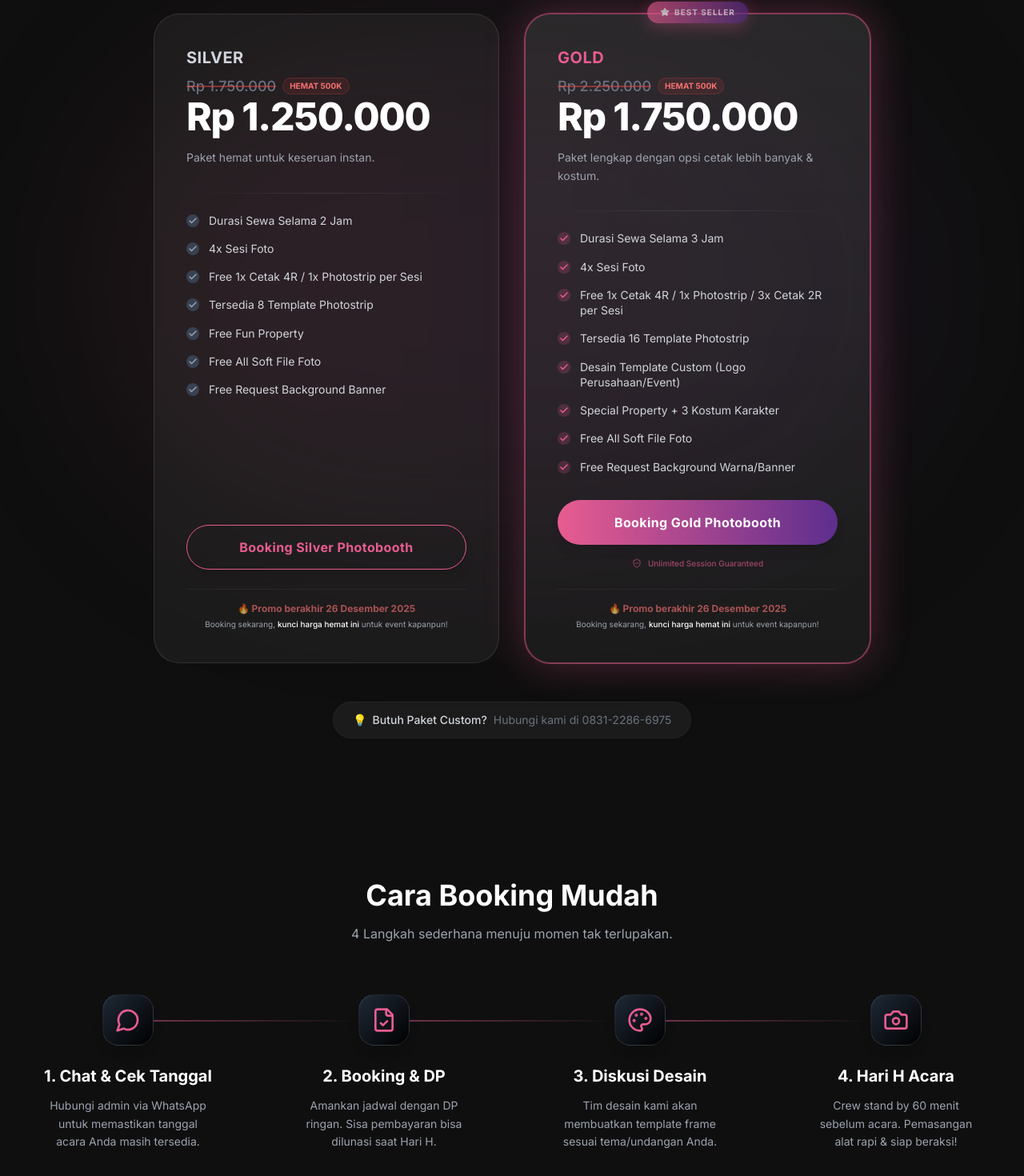
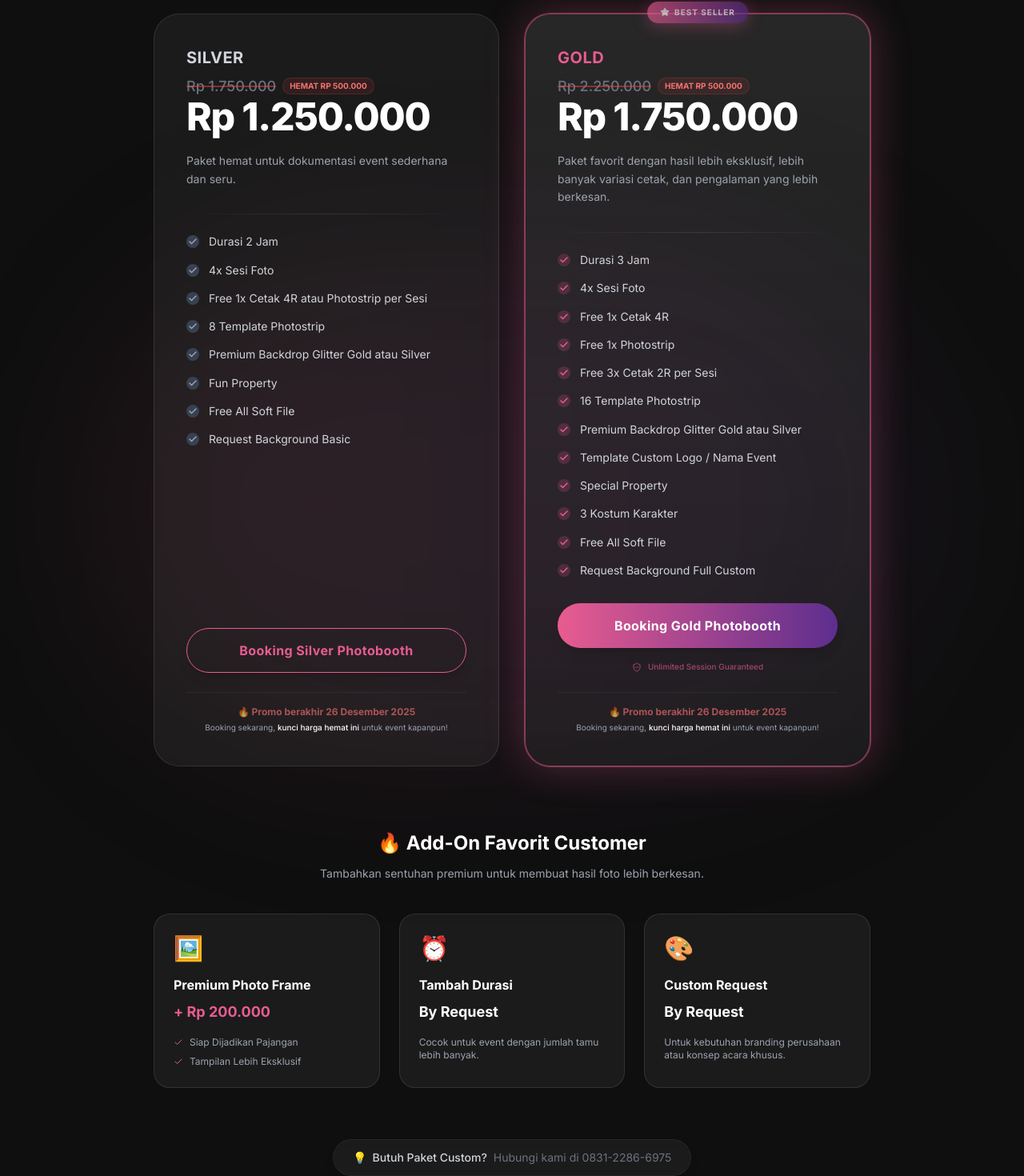
Before and after one commit to LostaMasta45/komukunaevent, a Next.js app: page /komukunaevent in a window 1280 px wide. Shown: the part 6543-8013 px from the top of the page at 80% size. Built offline with nearby package versions, Linux system fonts and the light colour scheme.

Commit message:
Update pricelist sesuai pricelist.md

```diff
--- a/components/komukuna-event/PricingSection.tsx
+++ b/components/komukuna-event/PricingSection.tsx
@@ -11,15 +11,17 @@ const photoboothTiers = [
         name: 'SILVER',
         price: 'Rp 1.250.000',
         originalPrice: 'Rp 1.750.000',
-        description: 'Paket hemat untuk keseruan instan.',
+        savings: 'Hemat Rp 500.000',
+        description: 'Paket hemat untuk dokumentasi event sederhana dan seru.',
         features: [
-            'Durasi Sewa Selama 2 Jam',
+            'Durasi 2 Jam',
             '4x Sesi Foto',
-            'Free 1x Cetak 4R / 1x Photostrip per Sesi',
-            'Tersedia 8 Template Photostrip',
-            'Free Fun Property',
-            'Free All Soft File Foto',
-            'Free Request Background Banner'
+            'Free 1x Cetak 4R atau Photostrip per Sesi',
+            '8 Template Photostrip',
+            'Premium Backdrop Glitter Gold atau Silver',
+            'Fun Property',
+            'Free All Soft File',
+            'Request Background Basic'
         ],
         cta: 'Booking Silver Photobooth',
         isPopular: false,
@@ -29,16 +31,21 @@ const photoboothTiers = [
         name: 'GOLD',
         price: 'Rp 1.750.000',
         originalPrice: 'Rp 2.250.000',
-        description: 'Paket lengkap dengan opsi cetak lebih banyak & kostum.',
+        savings: 'Hemat Rp 500.000',
+        description: 'Paket favorit dengan hasil lebih eksklusif, lebih banyak variasi cetak, dan pengalaman yang lebih berkesan.',
         features: [
-            'Durasi Sewa Selama 3 Jam',
+            'Durasi 3 Jam',
             '4x Sesi Foto',
-            'Free 1x Cetak 4R / 1x Photostrip / 3x Cetak 2R per Sesi',
-            'Tersedia 16 Template Photostrip',
-            'Desain Template Custom (Logo Perusahaan/Event)',
-            'Special Property + 3 Kostum Karakter',
-            'Free All Soft File Foto',
-            'Free Request Background Warna/Banner'
+            'Free 1x Cetak 4R',
+            'Free 1x Photostrip',
+            'Free 3x Cetak 2R per Sesi',
+            '16 Template Photostrip',
+            'Premium Backdrop Glitter Gold atau Silver',
+            'Template Custom Logo / Nama Event',
+            'Special Property',
+            '3 Kostum Karakter',
+            'Free All Soft File',
+            'Request Background Full Custom'
         ],
         cta: 'Booking Gold Photobooth',
         isPopular: true,
@@ -48,34 +55,40 @@ const photoboothTiers = [
 
 const videoboothTiers = [
     {
-        name: 'SILVER',
+        name: 'SILVER 360',
         price: 'Rp 1.250.000',
-        originalPrice: 'Rp 1.750.000',
-        description: 'Video 360 standard dengan template ready-to-use.',
+        originalPrice: undefined,
+        savings: undefined,
+        description: 'Paket videobooth praktis untuk membuat event lebih seru dan interaktif.',
         features: [
-            'Durasi Sewa Selama 2 Jam',
+            'Durasi 2 Jam',
             'Lighting 4 Spot',
-            'Lighting RGB 2 Spot',
-            'File Video Sharing / QR Code',
-            'Desain Template & Lagu Sudah Disediakan',
-            'Fun Property'
+            'RGB Lighting 2 Spot',
+            'QR Sharing System',
+            'Template Ready',
+            'Music Ready',
+            'Fun Property',
+            'Semua Video Dikirim Digital'
         ],
         cta: 'Booking Silver 360',
         isPopular: false,
         theme: 'silver',
     },
     {
-        name: 'GOLD',
+        name: 'GOLD 360',
         price: 'Rp 1.500.000',
-        originalPrice: 'Rp 2.000.000',
-        description: 'Video 360 premium dengan template & lagu custom.',
+        originalPrice: undefined,
+        savings: undefined,
+        description: 'Paket videobooth premium dengan hasil lebih personal dan profesional.',
         features: [
-            'Durasi Sewa Selama 3 Jam',
+            'Durasi 3 Jam',
             'Lighting 4 Spot',
-            'Lighting RGB 2 Spot',
-            'File Video Sharing / QR Code',
-            'Desain Template & Lagu Bisa Request',
-            'Fun Property'
+            'RGB Lighting 2 Spot',
+            'QR Sharing System',
+            'Template Custom',
+            'Music Custom',
+            'Fun Property',
+            'Semua Video Dikirim Digital'
         ],
         cta: 'Booking Gold 360',
         isPopular: true,
@@ -152,17 +165,23 @@ export default function PricingSection() {
                                 <div className="mb-8 text-center md:text-left">
                                     <h3 className={`text-xl font-bold mb-2 tracking-wide ${tier.isPopular ? 'text-komukuna-pink' : 'text-gray-300'}`}>{tier.name}</h3>
                                     {/* Updated Pricing Display */}
-                                    <div className="flex flex-col items-center md:items-start mb-4 relative">
+                                    <div className="flex flex-col items-center md:items-start mb-4 relative min-h-[80px]">
                                         {/* Original Price */}
+                                        {tier.originalPrice ? (
                                             <div className="flex items-center gap-2">
                                                 <span className="text-gray-500 text-lg font-medium line-through decoration-red-500/50 decoration-2">
                                                     {tier.originalPrice}
                                                 </span>
                                                 {/* Savings Badge */}
+                                                {tier.savings && (
                                                     <span className="bg-red-500/10 text-red-400 text-[10px] font-bold px-2 py-0.5 rounded-full border border-red-500/20">
-                                                HEMAT 500K
+                                                        {tier.savings.toUpperCase()}
                                                     </span>
+                                                )}
                                             </div>
+                                        ) : (
+                                            <div className="h-7"></div> // Placeholder to maintain alignment
+                                        )}
 
                                         {/* Main Price */}
                                         <div className="text-4xl md:text-5xl font-extrabold text-white tracking-tight flex items-baseline gap-1">
@@ -219,8 +238,43 @@ export default function PricingSection() {
                     </AnimatePresence>
                 </div>
 
-                <div className="mt-12 flex justify-center">
-                    <p className="text-gray-500 text-sm bg-white/5 inline-flex items-center gap-2 px-6 py-3 rounded-full backdrop-blur-sm border border-white/5">
+                {/* Add-ons Section */}
+                <div className="mt-20 max-w-4xl mx-auto">
+                    <div className="text-center mb-10">
+                        <h3 className="text-2xl font-bold text-white mb-3">🔥 Add-On Favorit Customer</h3>
+                        <p className="text-gray-400 text-sm">Tambahkan sentuhan premium untuk membuat hasil foto lebih berkesan.</p>
+                    </div>
+
+                    <div className="grid md:grid-cols-3 gap-6">
+                        {/* Add-on 1 */}
+                        <div className="bg-white/5 border border-white/10 rounded-2xl p-6 hover:bg-white/10 transition-colors">
+                            <div className="text-3xl mb-4">🖼️</div>
+                            <h4 className="text-white font-bold mb-2">Premium Photo Frame</h4>
+                            <div className="text-komukuna-pink font-bold text-lg mb-4">+ Rp 200.000</div>
+                            <ul className="space-y-2">
+                                <li className="text-xs text-gray-400 flex items-start gap-2"><Check size={12} className="mt-0.5 text-komukuna-pink shrink-0" /> Siap Dijadikan Pajangan</li>
+                                <li className="text-xs text-gray-400 flex items-start gap-2"><Check size={12} className="mt-0.5 text-komukuna-pink shrink-0" /> Tampilan Lebih Eksklusif</li>
+                            </ul>
+                        </div>
+                        {/* Add-on 2 */}
+                        <div className="bg-white/5 border border-white/10 rounded-2xl p-6 hover:bg-white/10 transition-colors">
+                            <div className="text-3xl mb-4">⏰</div>
+                            <h4 className="text-white font-bold mb-2">Tambah Durasi</h4>
+                            <div className="text-white font-bold text-lg mb-4">By Request</div>
+                            <p className="text-xs text-gray-400">Cocok untuk event dengan jumlah tamu lebih banyak.</p>
+                        </div>
+                        {/* Add-on 3 */}
+                        <div className="bg-white/5 border border-white/10 rounded-2xl p-6 hover:bg-white/10 transition-colors">
+                            <div className="text-3xl mb-4">🎨</div>
+                            <h4 className="text-white font-bold mb-2">Custom Request</h4>
+                            <div className="text-white font-bold text-lg mb-4">By Request</div>
+                            <p className="text-xs text-gray-400">Untuk kebutuhan branding perusahaan atau konsep acara khusus.</p>
+                        </div>
+                    </div>
+                </div>
+
+                <div className="mt-16 flex justify-center">
+                    <p className="text-gray-500 text-sm bg-white/5 inline-flex items-center gap-2 px-6 py-3 rounded-full backdrop-blur-sm border border-white/5 shadow-lg">
                         💡 <span className="text-gray-300 font-medium">Butuh Paket Custom?</span> Hubungi kami di 0831-2286-6975
                     </p>
                 </div>
```
Also changed, not shown: 1 other file (tests, documents, lock files or other folders). Lines whose indentation alone changed are shown as unchanged.
